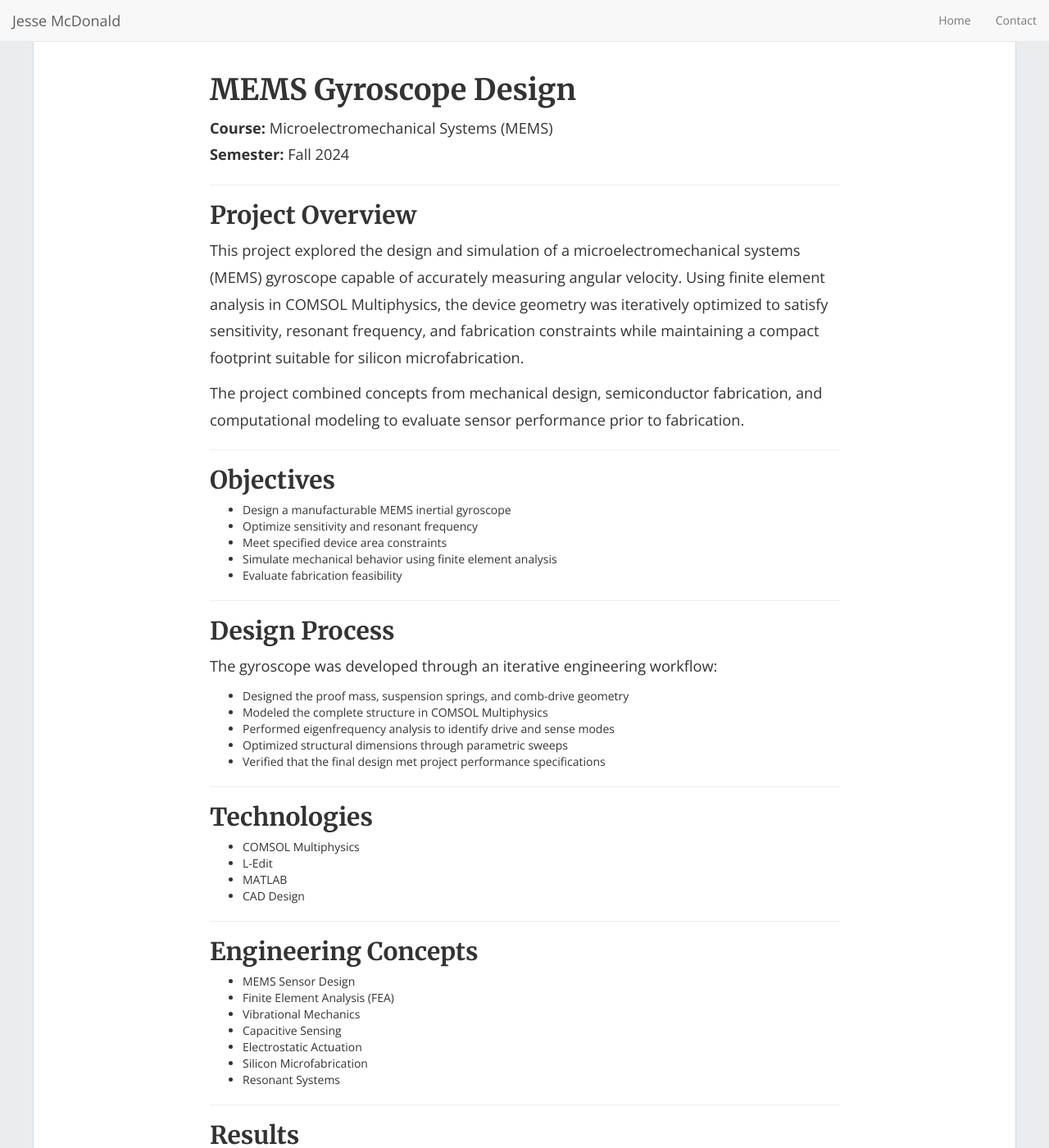
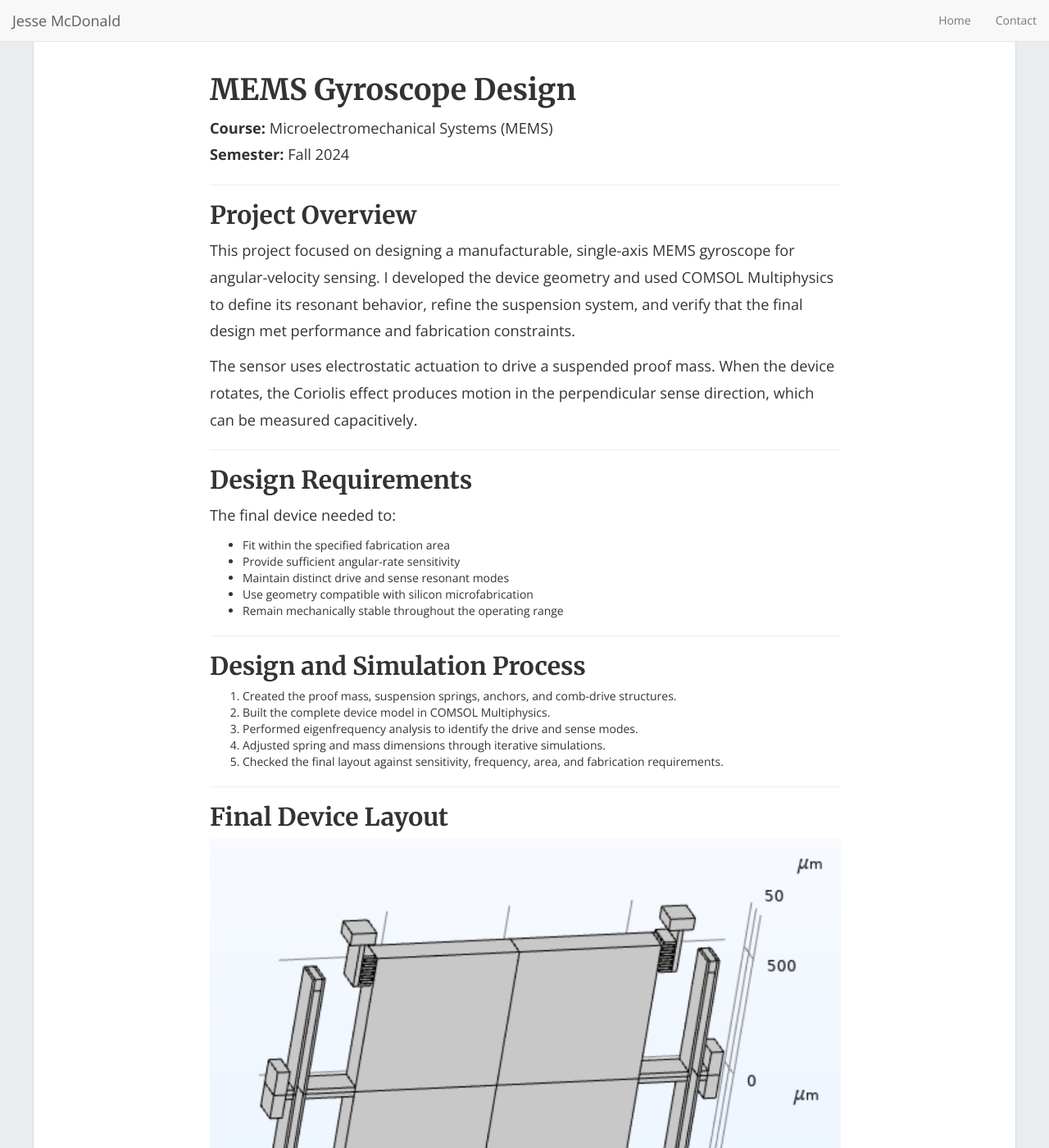
Before and after one commit to jessemcdonald144/jessemcdonald144.github.io, a Jekyll site: the page built from _projects/gyro.md, in a window 1280 px wide and 1400 px high. Shown: the whole window at 82% size. Built offline with Jekyll 4.4.1, drawn with Linux system fonts in a browser that asks for light colours; nearby versions of some CDN libraries; some of the changed text lies outside the part shown.

Commit message:
formatting fixes

```diff
--- a/_projects/gyro.md
+++ b/_projects/gyro.md
@@ -2,8 +2,7 @@
 layout: inner
 title: "MEMS Gyroscope Design"
 permalink: /projects/gyro/
-description: "Designed and simulated a MEMS single-axis gyroscope using COMSOL Multiphysics to satisfy sensitivity and fabrication constraints."
-image: /images/mems/banner.jpg
+description: "Designed and simulated a single-axis MEMS gyroscope in COMSOL Multiphysics, balancing sensitivity, resonant behavior, and fabrication constraints."
 nav: false
 ---
 
@@ -16,99 +15,73 @@ nav: false
 
 ## Project Overview
 
-This project explored the design and simulation of a microelectromechanical systems (MEMS) gyroscope capable of accurately measuring angular velocity. Using finite element analysis in COMSOL Multiphysics, the device geometry was iteratively optimized to satisfy sensitivity, resonant frequency, and fabrication constraints while maintaining a compact footprint suitable for silicon microfabrication.
+This project focused on designing a manufacturable, single-axis MEMS gyroscope for angular-velocity sensing. I developed the device geometry and used COMSOL Multiphysics to define its resonant behavior, refine the suspension system, and verify that the final design met performance and fabrication constraints.
 
-The project combined concepts from mechanical design, semiconductor fabrication, and computational modeling to evaluate sensor performance prior to fabrication.
+The sensor uses electrostatic actuation to drive a suspended proof mass. When the device rotates, the Coriolis effect produces motion in the perpendicular sense direction, which can be measured capacitively.
 
 ---
 
-## Objectives
+## Design Requirements
 
-- Design a manufacturable MEMS inertial gyroscope
-- Optimize sensitivity and resonant frequency
-- Meet specified device area constraints
-- Simulate mechanical behavior using finite element analysis
-- Evaluate fabrication feasibility
+The final device needed to:
+
+- Fit within the specified fabrication area
+- Provide sufficient angular-rate sensitivity
+- Maintain distinct drive and sense resonant modes
+- Use geometry compatible with silicon microfabrication
+- Remain mechanically stable throughout the operating range
 
 ---
 
-## Design Process
+## Design and Simulation Process
 
-The gyroscope was developed through an iterative engineering workflow:
-
-- Designed the proof mass, suspension springs, and comb-drive geometry
-- Modeled the complete structure in COMSOL Multiphysics
-- Performed eigenfrequency analysis to identify drive and sense modes
-- Optimized structural dimensions through parametric sweeps
-- Verified that the final design met project performance specifications
+1. Created the proof mass, suspension springs, anchors, and comb-drive structures.
+2. Built the complete device model in COMSOL Multiphysics.
+3. Performed eigenfrequency analysis to identify the drive and sense modes.
+4. Adjusted spring and mass dimensions through iterative simulations.
+5. Checked the final layout against sensitivity, frequency, area, and fabrication requirements.
 
 ---
 
-## Technologies
+## Final Device Layout
 
-- COMSOL Multiphysics
-- L-Edit
-- MATLAB
-- CAD Design
+<figure style="margin-bottom: 40px;">
+  <img src="/img/posts/mems/gyro2.png"
+       alt="Final layout of the single-axis MEMS gyroscope"
+       style="display:block; width:100%; max-width:950px; height:auto; margin:0 auto;">
+  <figcaption style="text-align:center; margin-top:10px;">
+    <em>Figure 1. Final gyroscope layout showing the proof mass, suspension springs, anchors, and capacitive comb structures.</em>
+  </figcaption>
+</figure>
+
+The symmetric layout supports controlled in-plane motion while reducing unwanted mechanical coupling. The suspension geometry was refined to balance structural flexibility with adequate stability.
 
 ---
 
-## Engineering Concepts
-
-- MEMS Sensor Design
-- Finite Element Analysis (FEA)
-- Vibrational Mechanics
-- Capacitive Sensing
-- Electrostatic Actuation
-- Silicon Microfabrication
-- Resonant Systems
-
----
-
-## Results
-
-The completed design successfully:
-
-- Achieved the required sensitivity target
-- Met fabrication area constraints
-- Produced well-separated drive and sense resonant modes
-- Demonstrated stable dynamic behavior through simulation
-
----
-
-## Gallery
+## Modal Analysis
 
 <div class="row">
   <div class="6u 12u$(small)">
-    <img src="/img/projects/mems/gyro2.png" alt="MEMS Layout" style="width:100%;">
-    <p align="center"><em>Gyroscope Layout</em></p>
+    <figure style="margin-bottom: 40px;">
+      <img src="/img/posts/mems/gyro1.png"
+           alt="COMSOL drive-mode simulation of the MEMS gyroscope"
+           style="display:block; width:100%; height:auto; margin:0 auto;">
+      <figcaption style="text-align:center; margin-top:10px;">
+        <em>Figure 2. Drive mode: the proof mass oscillates along the actuation axis.</em>
+      </figcaption>
+    </figure>
   </div>
 
   <div class="6u$ 12u$(small)">
-    <img src="/img/posts/mems/gyro1.png" alt="Drive Mode" style="width:100%;">
-    <p align="center"><em>Drive Mode Simulation</em></p>
-  </div>
-</div>
-
-<div class="row">
-  <div class="12u$">
-    <img src="/img/projects/mems/gyro0.png" alt="Sense Mode" style="width:100%;">
-    <p align="center"><em>Sense Mode Simulation</em></p>
+    <figure style="margin-bottom: 40px;">
+      <img src="/img/posts/mems/gyro0.png"
+           alt="COMSOL sense-mode simulation of the MEMS gyroscope"
+           style="display:block; width:100%; height:auto; margin:0 auto;">
+      <figcaption style="text-align:center; margin-top:10px;">
+        <em>Figure 3. Sense mode: Coriolis-induced motion occurs perpendicular to the drive direction.</em>
+      </figcaption>
+    </figure>
   </div>
 </div>
 
 ---
-
-## Skills Demonstrated
-
-- MEMS Design
-- Finite Element Modeling
-- COMSOL Multiphysics
-- Mechanical Simulation
-- Semiconductor Fabrication
-- Engineering Optimization
-- Technical Documentation
-
----
-
-This project strengthened my understanding of MEMS sensor development by combining computational modeling with semiconductor manufacturing principles. Through iterative simulation and optimization, I gained experience designing microscale devices that satisfy both performance and fabrication requirements.
```
Also changed, not shown: _posts/2024-05-01-simonsays.md (+1 -1 lines), _projects/iot-traffic-sensor.md (+6 -17 lines).
